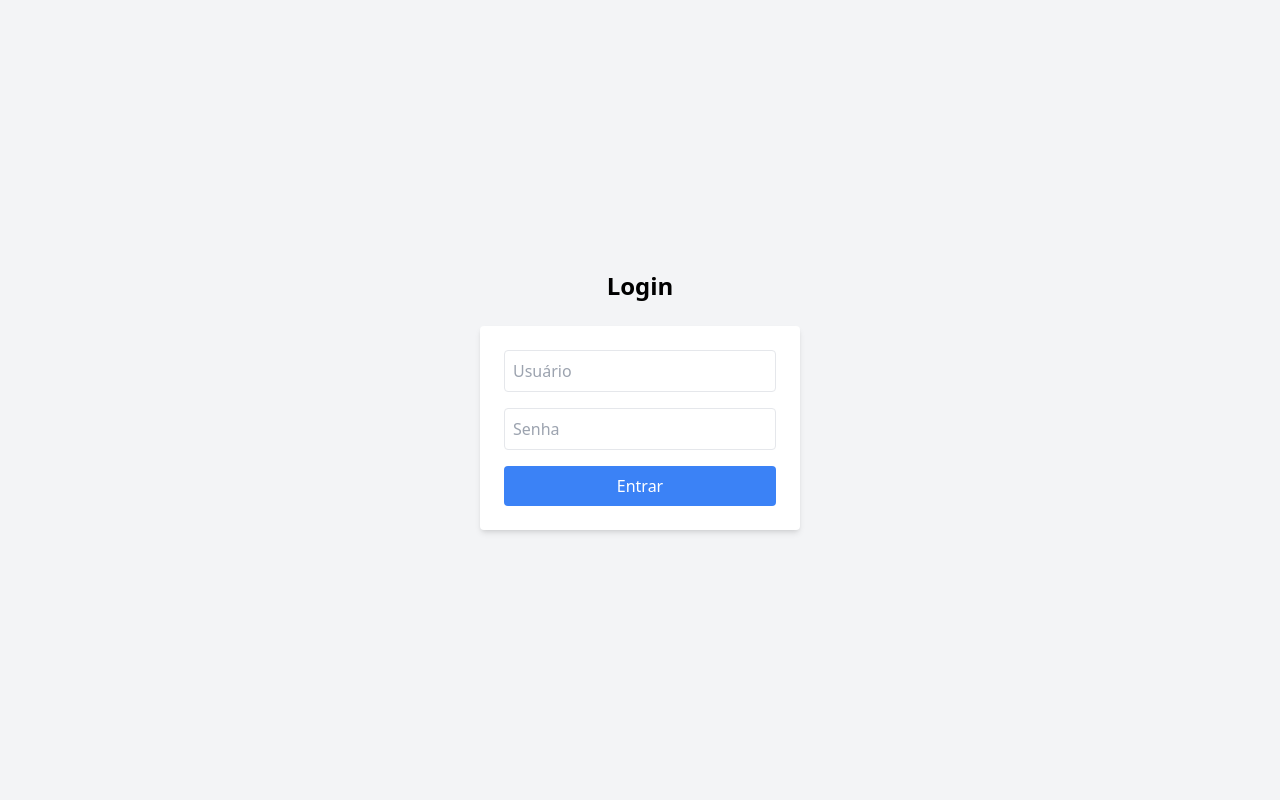
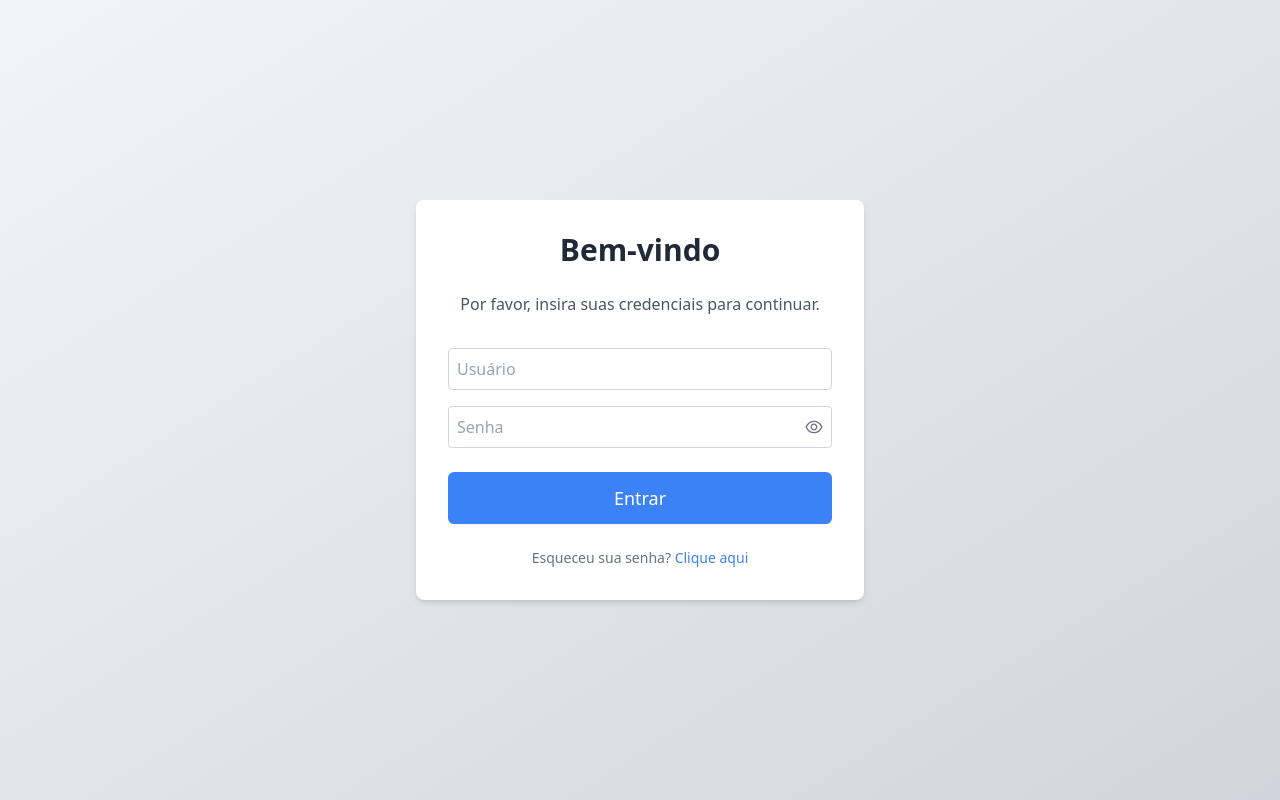
Before and after one commit to rodrigotgranada/busca-cep-frontend, a React (Vite) app: page /login in a window 1280 px wide. Built offline with nearby package versions, Linux system fonts and the light colour scheme.

Commit message:
Ajustes na tela de login

```diff
--- /dev/null
+++ b/src/api/auth.ts
@@ -0,0 +1,22 @@
+import { toast } from "react-toastify";
+
+export const login = async (username: string, password: string) => {
+  const response = await fetch("http://localhost:3000/auth/login", {
+    method: "POST",
+    headers: { "Content-Type": "application/json" },
+    body: JSON.stringify({ username, password }),
+  });
+
+  if (!response.ok) {
+    throw new Error("Credenciais inválidas.");
+  }
+
+  const data = await response.json();
+  return data;
+};
+
+export const logout = (navigate: (path: string) => void) => {
+  localStorage.removeItem("token");
+  toast.success("Logout realizado com sucesso.");
+  navigate("/login");
+};
--- a/src/components/Form/TextInput.tsx
+++ b/src/components/Form/TextInput.tsx
@@ -1,9 +1,10 @@
-import React, { forwardRef } from "react";
+import React, { forwardRef, useState } from "react";
 import MaskedInput from "react-text-mask";
 import { TextInputProps } from "../../types";
 import { maskRules } from "../../types/maskRules";
 import { IoReloadOutline } from "react-icons/io5";
 import { FaSpinner } from "react-icons/fa";
+import { AiOutlineEye, AiOutlineEyeInvisible } from "react-icons/ai";
 
 const TextInput = forwardRef<HTMLInputElement, TextInputProps>(
   (
@@ -18,11 +19,13 @@ const TextInput = forwardRef<HTMLInputElement, TextInputProps>(
       maskType = "default",
       isLoading = false,
       onButtonClick,
+      type = "text",
     },
     ref
   ) => {
+    const [isPasswordVisible, setPasswordVisible] = useState(false);
     const mask = maskRules[maskType];
-
+    const inputType = type === "password" && isPasswordVisible ? "text" : type;
     return (
       <div className="relative w-full">
         <div className="relative">
@@ -36,6 +39,7 @@ const TextInput = forwardRef<HTMLInputElement, TextInputProps>(
               render={(inputRef, props) => (
                 <input
                   {...props}
+                  type={inputType}
                   ref={(inputElement) => {
                     if (typeof inputRef === "function" && inputElement)
                       inputRef(inputElement);
@@ -57,6 +61,7 @@ const TextInput = forwardRef<HTMLInputElement, TextInputProps>(
               onBlur={onBlur}
               placeholder={placeholder}
               disabled={disabled || isLoading}
+              type={inputType}
               ref={ref}
               className={`w-full p-2 border rounded pr-10 ${
                 error ? "border-red-500" : "border-gray-300"
@@ -77,6 +82,20 @@ const TextInput = forwardRef<HTMLInputElement, TextInputProps>(
               )}
             </button>
           )}
+          {/* Botão de alternar visibilidade da senha */}
+          {type === "password" && (
+            <button
+              type="button"
+              onClick={() => setPasswordVisible(!isPasswordVisible)}
+              className="absolute inset-y-0 right-2 flex items-center text-gray-500 hover:text-gray-700"
+            >
+              {isPasswordVisible ? (
+                <AiOutlineEyeInvisible size={20} />
+              ) : (
+                <AiOutlineEye size={20} />
+              )}
+            </button>
+          )}
         </div>
         {error && <p className="text-red-500 text-sm mt-1">{error}</p>}
       </div>
--- a/src/components/Header.tsx
+++ b/src/components/Header.tsx
@@ -1,22 +1,19 @@
-import React from 'react';
-import { useNavigate } from 'react-router-dom';
+import React from "react";
+import { useNavigate } from "react-router-dom";
+
+import { logout } from "../api/auth";
 
 const Header: React.FC = () => {
   const navigate = useNavigate();
 
   const handleLogout = () => {
-    localStorage.removeItem('token');
-    alert('Logout realizado com sucesso.');
-    navigate('/login');
+    logout(navigate);
   };
 
   return (
     <header className="bg-blue-500 text-white p-4 flex justify-between items-center">
       <h1 className="text-xl">Busca CEP</h1>
-      <button
-        onClick={handleLogout}
-        className="bg-red-500 px-4 py-2 rounded"
-      >
+      <button onClick={handleLogout} className="bg-red-500 px-4 py-2 rounded">
         Logout
       </button>
     </header>
--- a/src/pages/Login.tsx
+++ b/src/pages/Login.tsx
@@ -1,59 +1,85 @@
 import React, { useState } from "react";
 import { useNavigate } from "react-router-dom";
+import { toast } from "react-toastify";
+import TextInput from "../components/Form/TextInput";
+import { login } from "../api/auth";
 
 const Login: React.FC = () => {
   const [username, setUsername] = useState("");
   const [password, setPassword] = useState("");
-  const [error, setError] = useState("");
+  const [isLoading, setIsLoading] = useState(false);
   const navigate = useNavigate();
 
   const handleLogin = async () => {
+    setIsLoading(true);
     try {
-      const response = await fetch("http://localhost:3000/auth/login", {
-        method: "POST",
-        headers: { "Content-Type": "application/json" },
-        body: JSON.stringify({ username, password }),
-      });
-
-      if (!response.ok) {
-        throw new Error("Credenciais inválidas.");
-      }
-
-      const data = await response.json();
+      const data = await login(username, password);
       localStorage.setItem("token", data.token);
-      alert("Login bem-sucedido!");
+      toast.success("Login bem-sucedido!");
       navigate("/");
     } catch (error) {
       console.error("Erro ao fazer login:", error);
-      setError("Credenciais inválidas. Tente novamente.");
+      toast.error(
+        error instanceof Error ? error.message : "Erro ao fazer login."
+      );
+    } finally {
+      setIsLoading(false);
     }
   };
 
+  const inativeFunction = () => {
+    toast.warning("Função não habilitada!");
+  };
+
   return (
-    <div className="flex flex-col items-center justify-center min-h-screen bg-gray-100">
-      <h1 className="text-2xl font-bold mb-6">Login</h1>
-      <div className="w-80 bg-white p-6 rounded shadow-md">
-        {error && <p className="text-red-500 mb-4">{error}</p>}
-        <input
-          type="text"
-          placeholder="Usuário"
+    <div className="flex flex-col items-center justify-center min-h-screen bg-gradient-to-br from-gray-100 to-gray-300">
+      <div className="bg-white shadow-md rounded-lg p-8 w-full max-w-md">
+        <h1 className="text-3xl font-bold text-center text-gray-800 mb-6">
+          Bem-vindo
+        </h1>
+        <p className="text-center text-gray-600 mb-8">
+          Por favor, insira suas credenciais para continuar.
+        </p>
+        <TextInput
+          name="username"
           value={username}
           onChange={(e) => setUsername(e.target.value)}
-          className="w-full p-2 border rounded mb-4"
+          placeholder="Usuário"
+          isLoading={isLoading}
+          error=""
         />
-        <input
-          type="password"
-          placeholder="Senha"
-          value={password}
-          onChange={(e) => setPassword(e.target.value)}
-          className="w-full p-2 border rounded mb-4"
-        />
+        <div className="mt-4">
+          <TextInput
+            name="password"
+            value={password}
+            onChange={(e) => setPassword(e.target.value)}
+            placeholder="Senha"
+            type="password"
+            isLoading={isLoading}
+            error=""
+          />
+        </div>
         <button
           onClick={handleLogin}
-          className="w-full bg-blue-500 text-white p-2 rounded"
+          className={`w-full p-3 mt-6 rounded-md text-lg font-medium shadow-sm transition-all ${
+            isLoading
+              ? "bg-gray-500 text-gray-300 cursor-not-allowed"
+              : "bg-blue-500 text-white hover:bg-blue-600"
+          }`}
+          disabled={isLoading}
         >
-          Entrar
+          {isLoading ? "Entrando..." : "Entrar"}
         </button>
+        <p className="text-center text-gray-500 mt-6 text-sm">
+          Esqueceu sua senha?{" "}
+          <a
+            href="#"
+            className="text-blue-500 hover:underline hover:text-blue-600"
+            onClick={inativeFunction}
+          >
+            Clique aqui
+          </a>
+        </p>
       </div>
     </div>
   );
--- a/src/types/index.ts
+++ b/src/types/index.ts
@@ -42,6 +42,7 @@ export interface TextInputProps {
   maskType?: MaskType;
   isLoading?: boolean;
   onButtonClick?: () => void;
+  type?: string;
 }
 
 export interface User {
```
